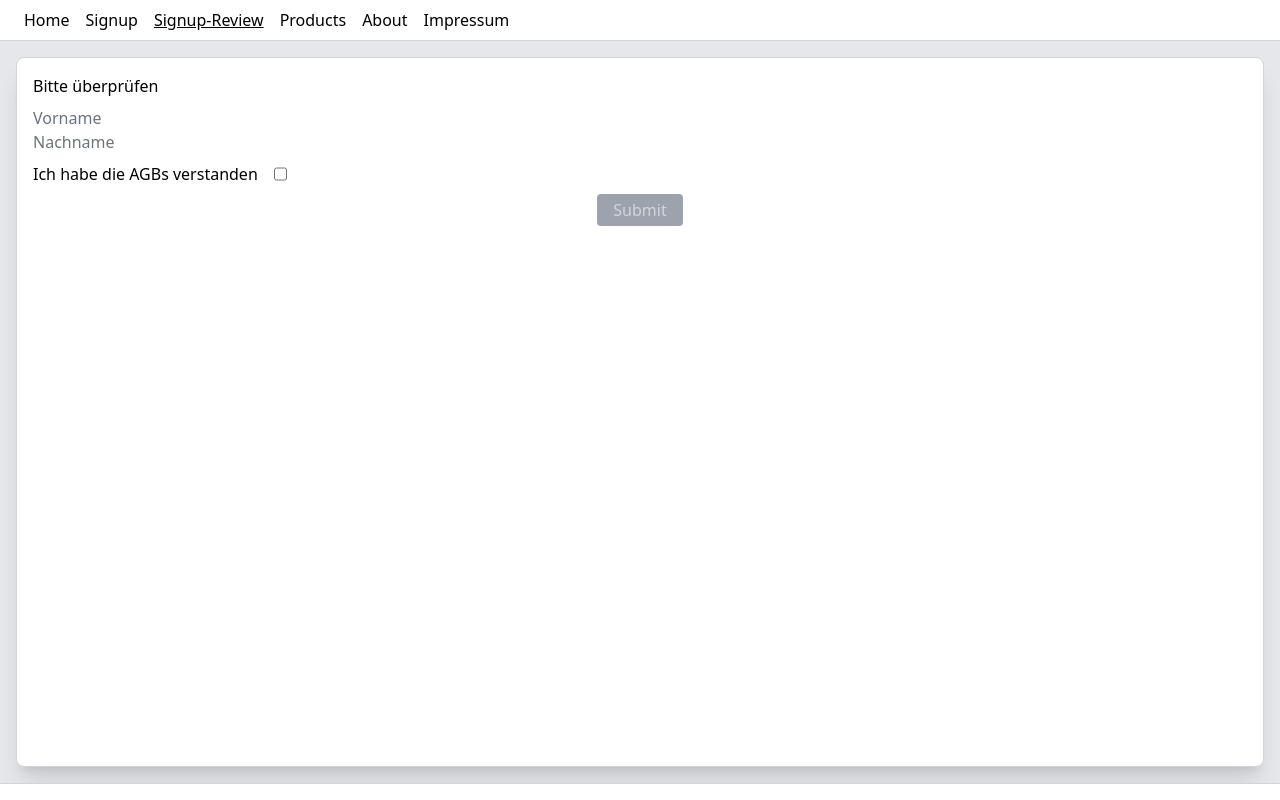
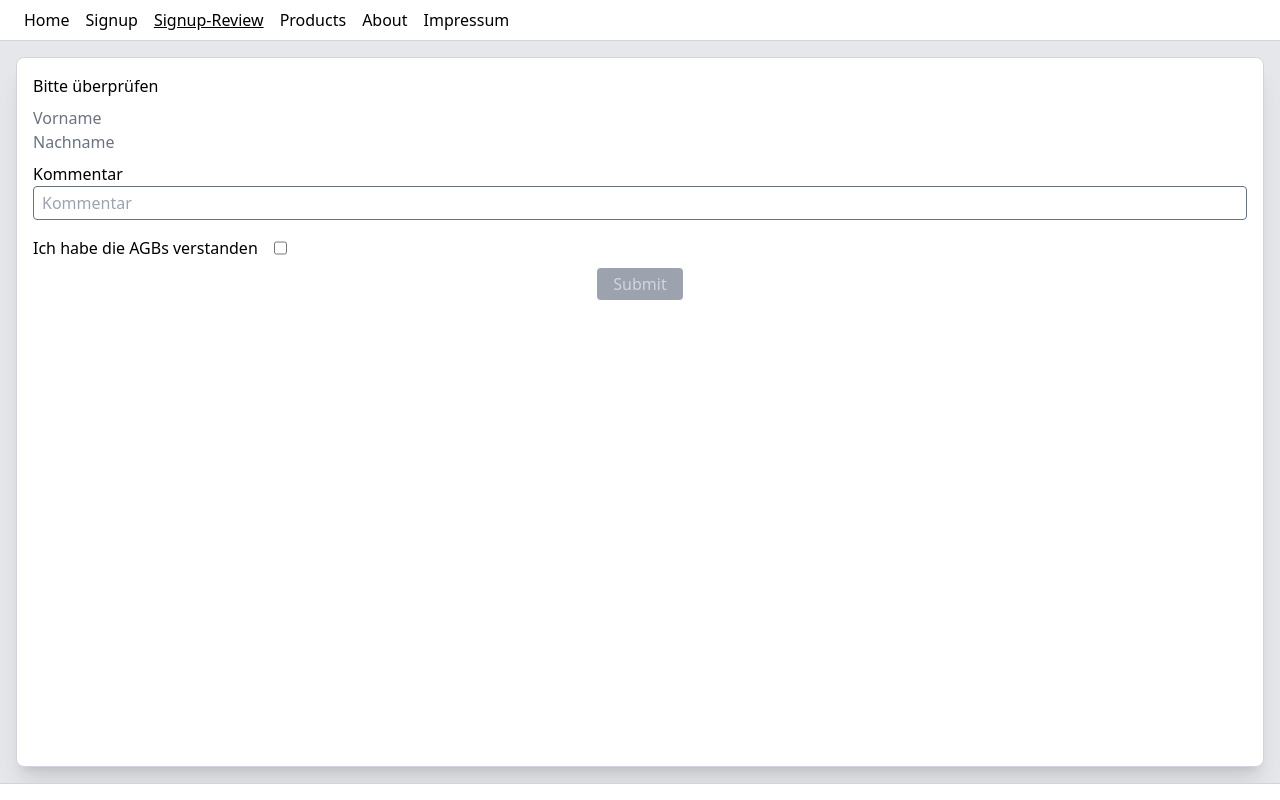
Before and after one commit to srutz/reactempty, a React (Vite) app: page /signup2 in a window 1280 px wide. Built offline with nearby package versions, Linux system fonts and the light colour scheme; what tailwindcss-motion would draw is missing.

Commit message:
comment field

```diff
--- a/src/App.tsx
+++ b/src/App.tsx
@@ -1,5 +1,5 @@
-import { ReactNode, useEffect } from "react"
-import { createBrowserRouter, NavLink, Outlet, RouterProvider, useLocation, useNavigate, useNavigation, useParams } from "react-router-dom"
+import { ReactNode } from "react"
+import { createBrowserRouter, Outlet, RouterProvider, useParams } from "react-router-dom"
 import { ProductDetails, Products, ProductType } from "./Products"
 import { QueryClient, QueryClientProvider, useQuery } from "@tanstack/react-query"
 import { TransitionLink } from "./TransitionLink"
@@ -12,9 +12,9 @@ const router = createBrowserRouter(
             { path: "/", element: <div>At Home</div> },
             {
                 path: "/products", element: <Products></Products>, children: [
-                    { path: "/products/:id", element: <ProductPage></ProductPage> },
                 ]
             },
+            { path: "/products/:id", element: <ProductPage></ProductPage> },
             { path: "/signup", element: <SignupForm></SignupForm> },
             { path: "/signup2", element: <SignupForm2></SignupForm2> },
             { path: "/about", element: <div>About</div> },
--- a/src/SignupForm.tsx
+++ b/src/SignupForm.tsx
@@ -18,11 +18,15 @@ export function FormContextProvider({ children }: FormContextProviderProps) {
     const [form, setForm] = useState(() => {
         const raw = localStorage.getItem("fs")
         const defaultValue = {
-            firstname: "", lastname: "", specialNeeds: false, city: "Gelsenkirchen"
-        } as SignupFormType
+            firstname: "",
+            lastname: "",
+            specialNeeds: false,
+            city: "Gelsenkirchen",
+            comment: ""
+        } satisfies SignupFormType
         if (raw) {
             const v = JSON.parse(raw) as SignupFormType
-            return { ...defaultValue, ...v}
+            return { ...defaultValue, ...v }  ///kombiniere defaultValue und v
         }
         return defaultValue
     })
@@ -30,7 +34,7 @@ export function FormContextProvider({ children }: FormContextProviderProps) {
     useEffect(() => {
         // on mount und wenn sich form geändert hat
         localStorage.setItem("fs", JSON.stringify(form))
-    }, [ form ])
+    }, [form])
     return (
         <FormContext.Provider value={{ form, setForm }}>
             {children}
@@ -52,6 +56,7 @@ export type SignupFormType = {
     lastname: string
     specialNeeds: boolean
     city: string
+    comment: string
 }
 
 export function SignupForm() {
@@ -69,7 +74,7 @@ export function SignupForm() {
                 placeholder="Lastname" value={form.lastname}
                 onChange={(e) => { setForm({ ...form, lastname: e.target.value }) }}>
             </TextInput>
-            <TextInput label="Staft" id="city"
+            <TextInput label="Stadt" id="city"
                 placeholder="Stadt" value={form.city}
                 onChange={(e) => { setForm({ ...form, city: e.target.value }) }}>
             </TextInput>
--- a/src/SignupForm2.tsx
+++ b/src/SignupForm2.tsx
@@ -1,4 +1,4 @@
-import { FormEvent, useEffect } from "react";
+import { FormEvent } from "react";
 import { CheckboxInput } from "./CheckboxInput";
 import { useFormContext } from "./SignupForm";
 import { TextInput } from "./TextInput";
@@ -17,6 +17,11 @@ export function SignupForm2() {
             <div className="text-gray-500">Vorname</div><div>{form.firstname}</div>
             <div className="text-gray-500">Nachname</div><div>{form.lastname}</div>
         </div>
+        <TextInput id="comment" placeholder="Kommentar"
+                value={form.comment} label="Kommentar"
+                errorMessage={form.comment.length > 10 && "Bitte fass dich kurz!"}
+                onChange={(e) => setForm({...form, comment: e.target.value})}
+            ></TextInput>
         <CheckboxInput id="x1" label="Ich habe die AGBs verstanden"
             value={form.specialNeeds}
             onChange={(e) => setForm({...form, specialNeeds: e.target.checked})} />
--- a/src/TextInput.tsx
+++ b/src/TextInput.tsx
@@ -19,6 +19,6 @@ export function TextInput({
         <Label htmlFor={id}>{label}</Label>
         <input id={id} placeholder={placeholder} value={value} onChange={onChange}></input>
         {infoMessage && (<div className="text-gray-600 text-sm">{infoMessage}</div>)}
-        {errorMessage && (<div className="text-red-300 text-sm">{errorMessage}</div>)}
+        {errorMessage && (<div className="text-red-700 text-sm">{errorMessage}</div>)}
     </div>)
 }
--- a/src/TransitionLink.tsx
+++ b/src/TransitionLink.tsx
@@ -28,8 +28,8 @@ export function TransitionLink(props: TransitionLinkProps) {
 
     const onClick = (e: React.MouseEvent<HTMLAnchorElement>) => {
         e.preventDefault()
-        if (document.startViewTransition) {
-            document.startViewTransition(() => {
+        if ((document as any).startViewTransition) {
+            (document as any).startViewTransition(() => {
                 flushSync(() => { navigate(to) })
             })
         } else {
```
